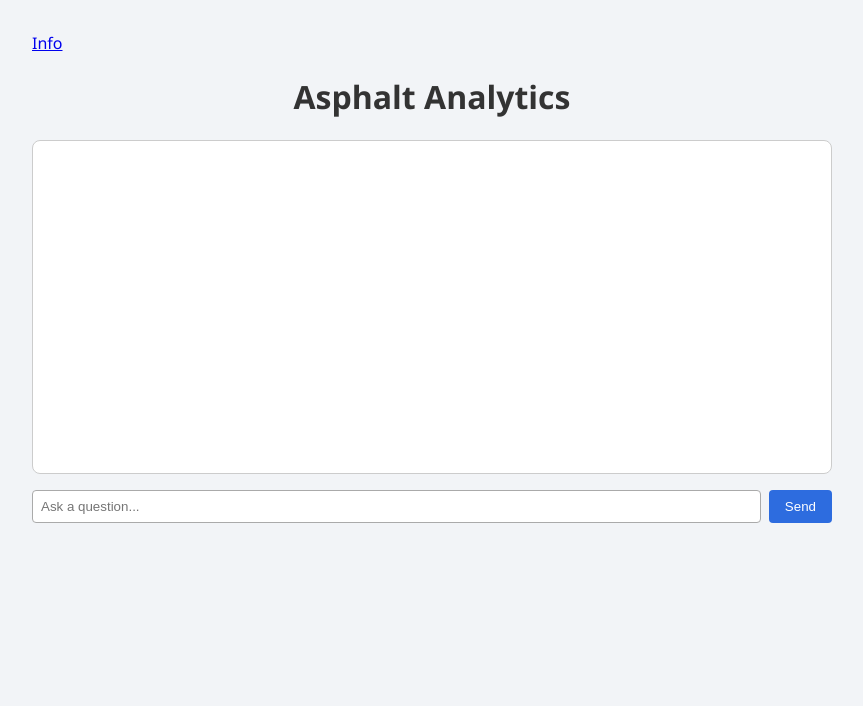
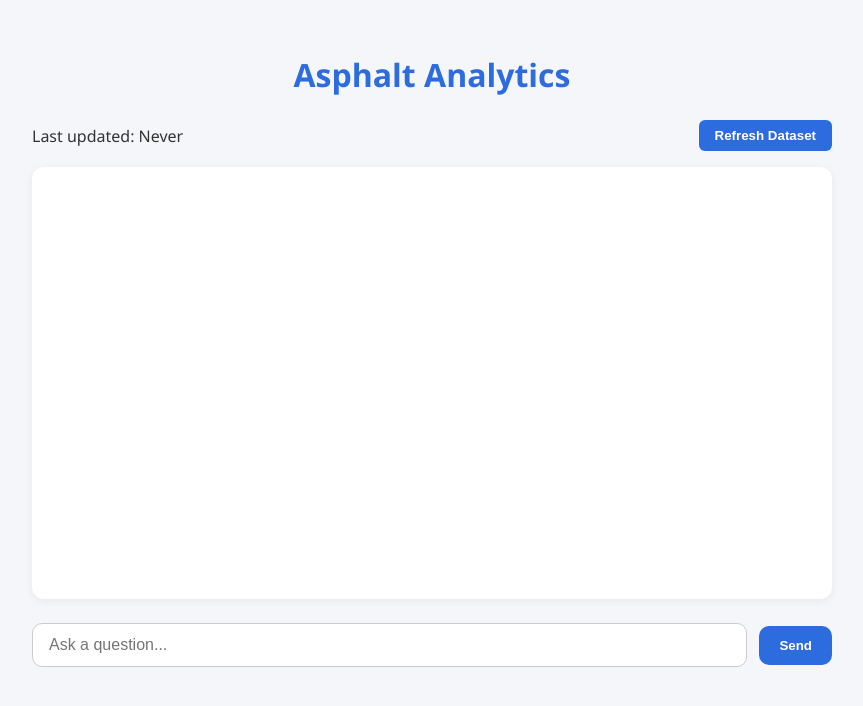
Before and after one commit to ReiterJCR/Asphalt-rag-chatbot, a Flask app: page / in a window 1280 px wide. Shown: the top 706 px of the page, without its empty margins (208-1071 px from the left). Run offline with Flask 3, Linux system fonts and the light colour scheme; data that the repository does not hold is empty.

Commit message:
Implement RAG Workflow
After generating the SQL query using GPT, use the returned data to query GPT again with the user message and data together. Does not have memory yet.
-add refresh db button and timestamp
-update README

```diff
--- a/app/db.py
+++ b/app/db.py
@@ -30,4 +30,10 @@ def init_db():
                 PitStopType TEXT
             );
         """)
+        cursor.execute("""
+            CREATE TABLE IF NOT EXISTS metadata (
+                key TEXT PRIMARY KEY,
+                value TEXT
+            )
+        """)
         conn.commit()
--- a/app/load_data.py
+++ b/app/load_data.py
@@ -1,7 +1,7 @@
 import csv
 import os
 from .db import get_connection, init_db
-
+import time
 CSV_PATH = os.path.join(os.path.dirname(__file__), "../data/pit_stops.csv")
 
 def safe_float(val):
@@ -19,12 +19,14 @@ def safe_int(val):
 def load_csv_to_db():
     init_db()
 
+
     with open(CSV_PATH, newline='', encoding='utf-8') as csvfile:
         reader = csv.DictReader(csvfile)
         rows = list(reader)
 
     with get_connection() as conn:
         cursor = conn.cursor()
+        cursor.execute("REPLACE INTO metadata (key, value) VALUES (?, ?)", ("last_updated", str(int(time.time()))))
         cursor.execute("DELETE FROM pit_stops")
         print(f"Inserting {len(rows)} rows...")
         print("Sample row:", rows[0])
--- a/app/rag.py
+++ b/app/rag.py
@@ -19,8 +19,9 @@ PitStopID, SeriesName, EventName, TrackName, EventDate, TeamName,
 StopNumber, LapNumber, SeasonName, PitStopTime, CarStopToJack,
 RSTime, JackTime, LSTime, JackToCarGoes, Other, Other_Sub_Category, PitStopType
 
-Generate a SQL query (for SQLite) to answer the user's question:
-
+Generate a SQL query (for SQLite) to answer the user's question, assuming they want all relevant data from the pit_stops table:
+No row with relevant data that is Null or empty should be included in the answer.
+Include at least 10 rows in any result, even when the answer would be a single row.
 User question: "{user_question}"
 
 Return ONLY the SQL query, nothing else.
@@ -34,8 +35,29 @@ Return ONLY the SQL query, nothing else.
 
     return response.choices[0].message.content.strip()
 
+def generate_answer_from_data(user_question, data_text):
+    prompt = f"""
+    You are a motorsports data analyst.
+
+    Answer the user's question using only the provided pit stop data.
+    If for some reason you cannot answer the question, explain why.
+    {data_text}
+    ---
+    Based on the data: {user_question}
+
+    """
+    print(prompt)  # Debugging: print the prompt being sent to GPT
+    response = openai.chat.completions.create(
+            model="gpt-4",
+            messages=[{"role": "user", "content": prompt}],
+            temperature=0.3
+    )
+
+    return response.choices[0].message.content.strip()
+
 
 def run_sql_query(query):
+    print(query)
     try:
         with sqlite3.connect(DB_PATH) as conn:
             cursor = conn.cursor()
--- a/app/routes.py
+++ b/app/routes.py
@@ -1,5 +1,5 @@
 from flask import Blueprint, render_template, request, jsonify
-from .rag import ask_gpt_for_sql, run_sql_query
+from .rag import ask_gpt_for_sql, run_sql_query, generate_answer_from_data
 
 main = Blueprint("main", __name__)
 chat_history = []
@@ -14,7 +14,37 @@ def ask():
     chat_history.append({"role": "user", "text": user_question})
 
     sql = ask_gpt_for_sql(user_question)
-    result = run_sql_query(sql)
+    data = run_sql_query(sql)
 
-    chat_history.append({"role": "bot", "text": result})
-    return jsonify({"response": result})
+    if data.startswith("⚠️") or data == "No results found.":
+        response = data
+    else:
+        response = generate_answer_from_data(user_question, data)
+
+    chat_history.append({"role": "asphalt ai", "text": response})
+    return jsonify({"response": response})
+
+@main.route("/refresh", methods=["POST"])
+def refresh_dataset():
+    try:
+        from .load_data import load_csv_to_db
+        load_csv_to_db()
+        return jsonify({"success": True})
+    except Exception as e:
+        return jsonify({"success": False, "error": str(e)}), 500
+
+@main.route("/last_updated", methods=["GET"])
+def last_updated():
+    from .db import get_connection
+    import datetime
+
+    with get_connection() as conn:
+        cur = conn.cursor()
+        cur.execute("SELECT value FROM metadata WHERE key = 'last_updated'")
+        row = cur.fetchone()
+
+    if row:
+        timestamp = datetime.datetime.fromtimestamp(int(row[0]))
+        return jsonify({"last_updated": timestamp.strftime("%Y-%m-%d %H:%M:%S")})
+    else:
+        return jsonify({"last_updated": "Never"})
--- a/app/static/style.css
+++ b/app/static/style.css
@@ -1,61 +1,90 @@
 body {
   font-family: 'Segoe UI', sans-serif;
-  background-color: #f2f4f7;
+  background-color: #f4f6f9;
   padding: 2rem;
   max-width: 800px;
   margin: auto;
+  color: #333;
 }
-header {
-  text-align: left;
-  margin-bottom: 2rem;
-}
+
 h1 {
-  color: #333;
   text-align: center;
+  color: #2d6cdf;
+  font-size: 2rem;
+  margin-bottom: 1.5rem;
 }
 
 #chat-box {
-  border: 1px solid #ccc;
-  background: #fff;
+  background: #ffffff;
+  border-radius: 12px;
+  box-shadow: 0 2px 8px rgba(0, 0, 0, 0.06);
   padding: 1rem;
-  border-radius: 8px;
-  min-height: 300px;
-  max-height: 400px;
+  min-height: 400px;
+  max-height: 500px;
   overflow-y: auto;
-  margin-bottom: 1rem;
+  display: flex;
+  flex-direction: column;
+  gap: 1rem;
+  margin-bottom: 1.5rem;
 }
 
 .message {
-  margin: 0.5rem 0;
+  padding: 0.75rem 1rem;
+  border-radius: 18px;
+  max-width: 70%;
+  word-wrap: break-word;
+  line-height: 1.5;
+  font-size: 1rem;
+  position: relative;
+  animation: fadeIn 0.2s ease-in-out;
 }
 
 .message.user {
+  align-self: flex-end;
+  background-color: #2d6cdf;
+  color: white;
   text-align: right;
-  color: #2d6cdf;
 }
 
-.message.asphaultai {
+.message.asphaltai {
+  align-self: flex-start;
+  background-color: #e9ecef;
+  color: #333;
   text-align: left;
-  color: #444;
 }
 
 form {
   display: flex;
-  gap: 0.5rem;
+  gap: 0.75rem;
+  align-items: center;
 }
 
 input[type="text"] {
   flex: 1;
-  padding: 0.5rem;
-  border: 1px solid #aaa;
-  border-radius: 4px;
+  padding: 0.75rem 1rem;
+  border: 1px solid #ccc;
+  border-radius: 10px;
+  font-size: 1rem;
+  outline: none;
+  background: #fff;
 }
 
 button {
-  padding: 0.5rem 1rem;
+  padding: 0.75rem 1.25rem;
   background-color: #2d6cdf;
   color: white;
   border: none;
-  border-radius: 4px;
+  border-radius: 10px;
   cursor: pointer;
+  font-weight: bold;
+  transition: background 0.2s ease;
 }
+
+button:hover {
+  background-color: #1f4fb0;
+}
+
+@keyframes fadeIn {
+  from { opacity: 0; transform: translateY(10px); }
+  to { opacity: 1; transform: translateY(0); }
+}
--- a/app/templates/index.html
+++ b/app/templates/index.html
@@ -6,15 +6,22 @@
   <link rel="stylesheet" href="{{ url_for('static', filename='style.css') }}">
 </head>
 <body>
-    <div class="header">
-        <a href="/info">Info</a>
+    <h1>Asphalt Analytics</h1>
+    <div id="refresh-container" style="display: flex; justify-content: space-between; align-items: center; margin-bottom: 1rem;">
+        <span id="last-updated">Last updated: ...</span>
+        <button onclick="refreshDataset()" style="padding: 0.5rem 1rem; background: #2d6cdf; color: white; border: none; border-radius: 6px; cursor: pointer;">Refresh Dataset</button>
     </div>
-    <h1>Asphalt Analytics</h1>
-
     <div id="chat-box">
     {% for message in messages %}
         <div class="message {{ message.role }}">
-        <strong>{{ message.role.capitalize() }}:</strong> {{ message.text }}
+        <strong>
+            {% if message.role == "asphaltai" %}
+            AsphaltAI:
+            {% else %}
+            {{ message.role.capitalize() }}:
+            {% endif %}
+        </strong>
+        {{ message.text }}
         </div>
     {% endfor %}
     </div>
@@ -93,4 +100,24 @@
       chatBox.scrollTop = chatBox.scrollHeight;
     }
   });
+  async function refreshDataset() {
+  const res = await fetch("/refresh", { method: "POST" });
+  const data = await res.json();
+
+  if (data.success) {
+    alert("✅ Dataset refreshed.");
+    updateLastUpdated();
+  } else {
+    alert("⚠️ Refresh failed: " + data.error);
+  }
+}
+
+async function updateLastUpdated() {
+  const res = await fetch("/last_updated");
+  const data = await res.json();
+  document.getElementById("last-updated").innerText = "Last updated: " + data.last_updated;
+}
+
+// Load timestamp when page loads
+updateLastUpdated();
 </script>
--- a/run.py
+++ b/run.py
@@ -1,5 +1,4 @@
 from app import create_app
-
 app = create_app()
 
 if __name__ == "__main__":
```
Also changed, not shown: README.md.
